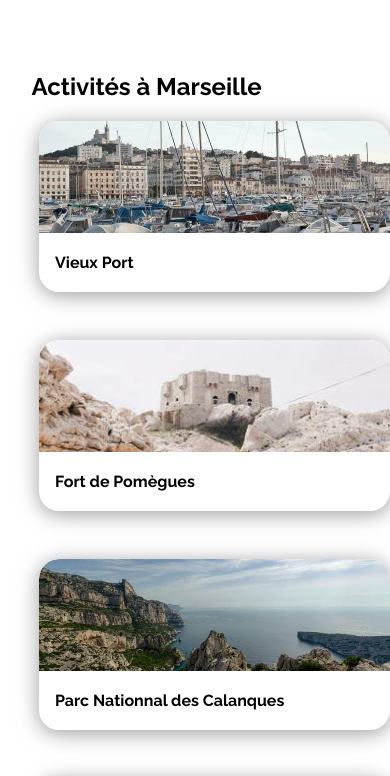
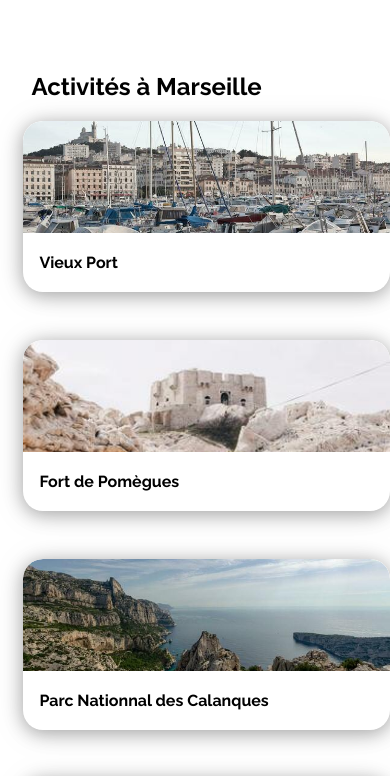
Before and after one commit to bugiste/Formation-OC, a plain HTML site: page index.html in a window 390 px wide. Shown: the part 2460-3236 px from the top of the page. Drawn offline with Linux system fonts and the light colour scheme.

Commit message:
Version soutenance

```diff
--- a/css/style_new Sauv.css
+++ b/css/style_new Sauv.css
@@ -847,7 +847,7 @@ footer {
         grid-template-columns: repeat(2, 1fr);
         row-gap: 1.6rem;
         column-gap: 1.8rem;
-        width: calc(100% - 4.8em - 1.5em); /* Compenser les paddings */
+        /* width: calc(100% - 4.8em - 1.5em); Compenser les paddings         */
         /* padding: 0 0.5em; Padding symétrique par défaut         */
         max-width: 100%; /* Évite un débordement */
         /* margin-right: 1.5em; */
@@ -1152,7 +1152,9 @@ footer {
         gap: 2em;
         /* overflow: hidden;         */
         /* padding: 0 5%; */
-        padding-left: 10%;
+
+        padding-left: 6%;
+        margin-right: 2.7%;
         /* padding-right:5%;   */
         box-sizing: border-box;
     }
```
